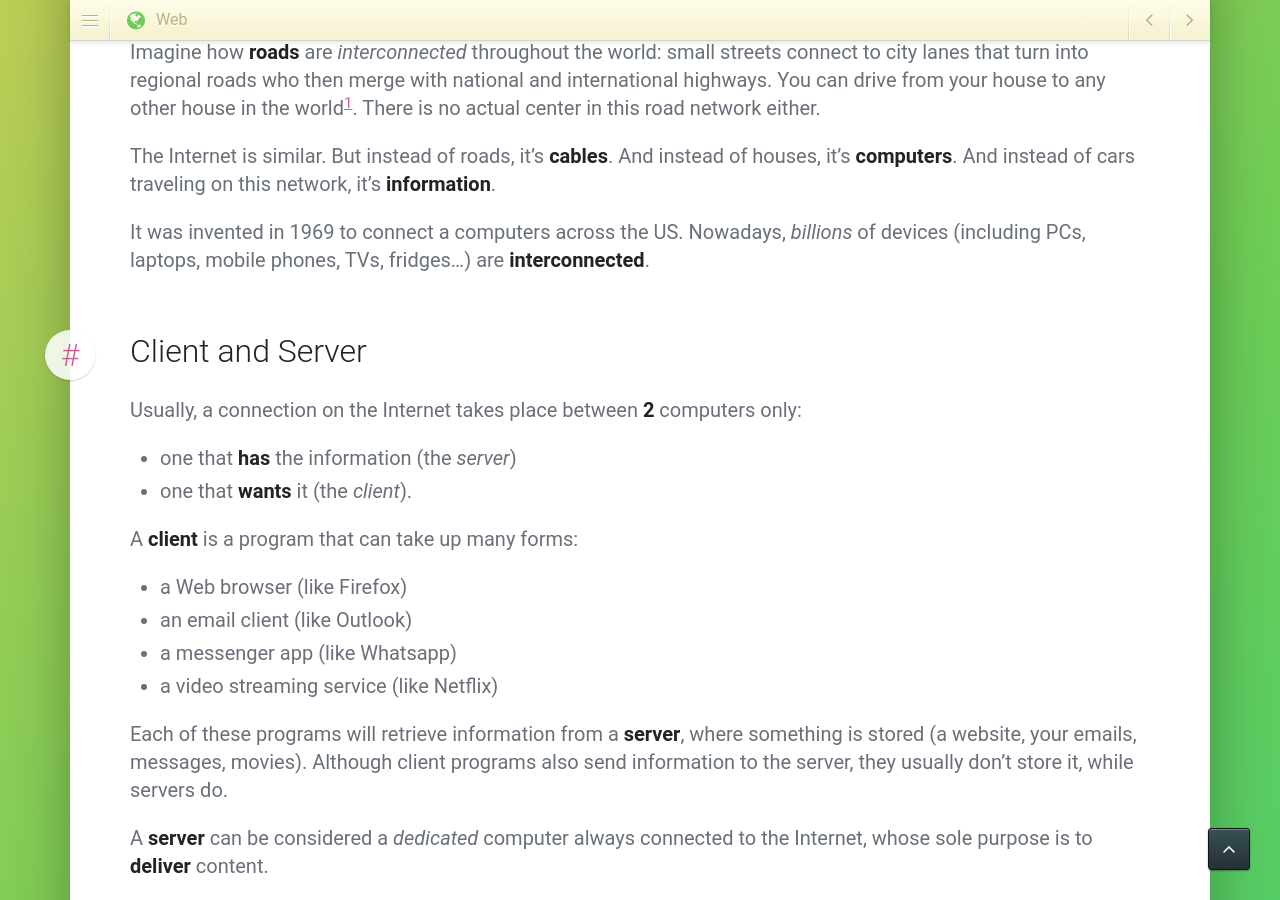
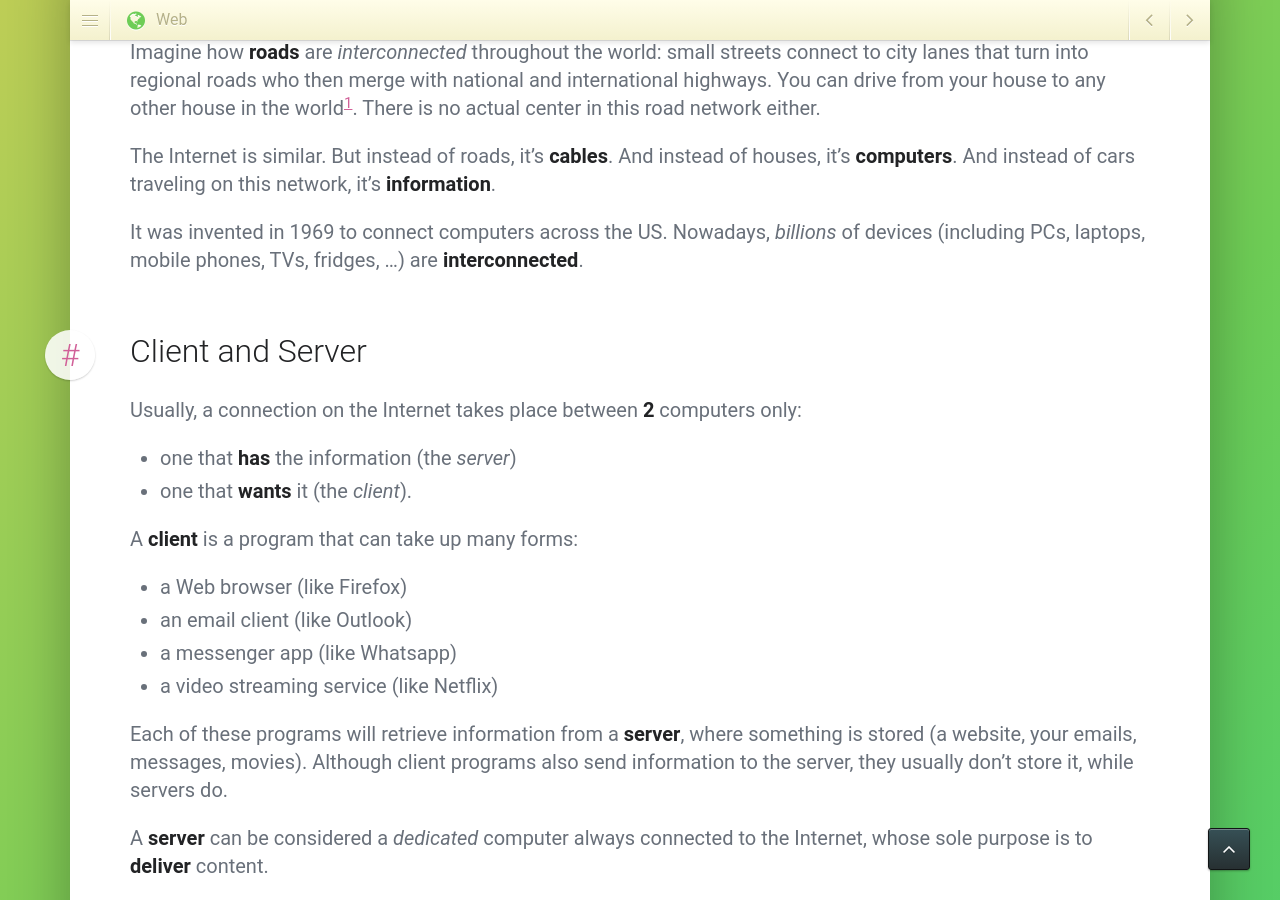
Before and after one commit to jgthms/marksheet, a Jekyll site: the page built from _posts/2015-01-02-internet.md, in a window 1280 px wide and 900 px high, scrolled down 659 px. Built offline with Jekyll 4.4.1, drawn with Linux system fonts in a browser that asks for light colours; nearby versions of some CDN libraries; comment, search, counter and statistics services are not loaded.

```diff
--- a/_posts/2015-01-02-internet.md
+++ b/_posts/2015-01-02-internet.md
@@ -11,7 +11,7 @@ Imagine how **roads** are _interconnected_ throughout the world: small streets c
 
 The Internet is similar. But instead of roads, it's **cables**. And instead of houses, it's **computers**. And instead of cars traveling on this network, it's **information**.
 
-It was invented in 1969 to connect a computers across the US. Nowadays, _billions_ of devices (including PCs, laptops, mobile phones, TVs, fridges...) are **interconnected**.
+It was invented in 1969 to connect computers across the US. Nowadays, _billions_ of devices (including PCs, laptops, mobile phones, TVs, fridges, ...) are **interconnected**.
 
 ### Client and Server
 
```
